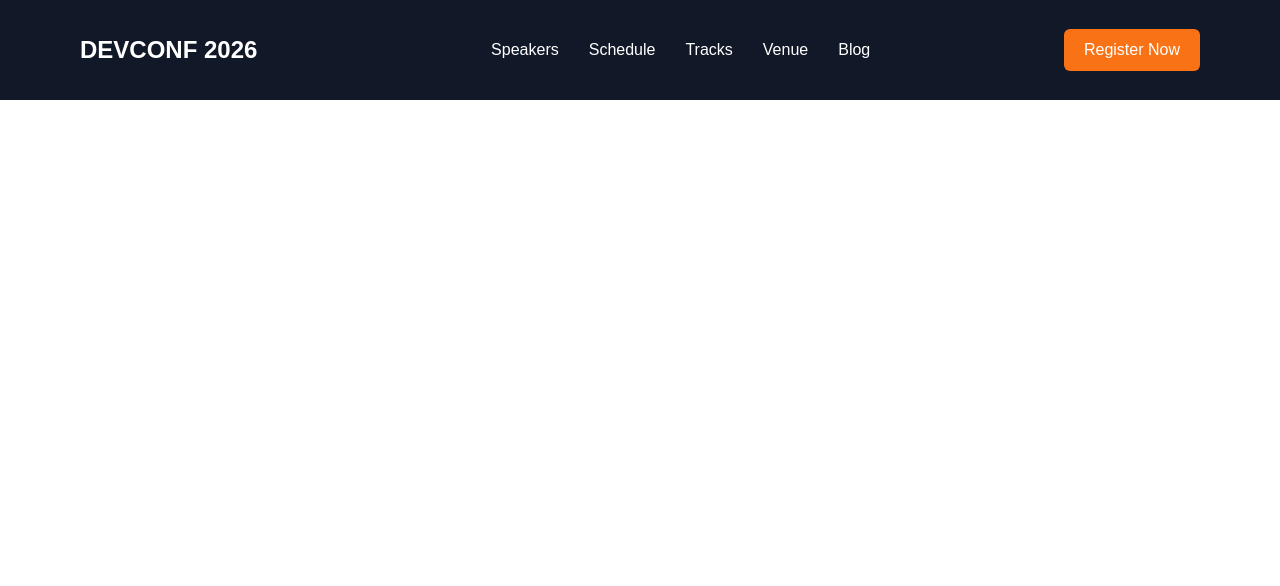
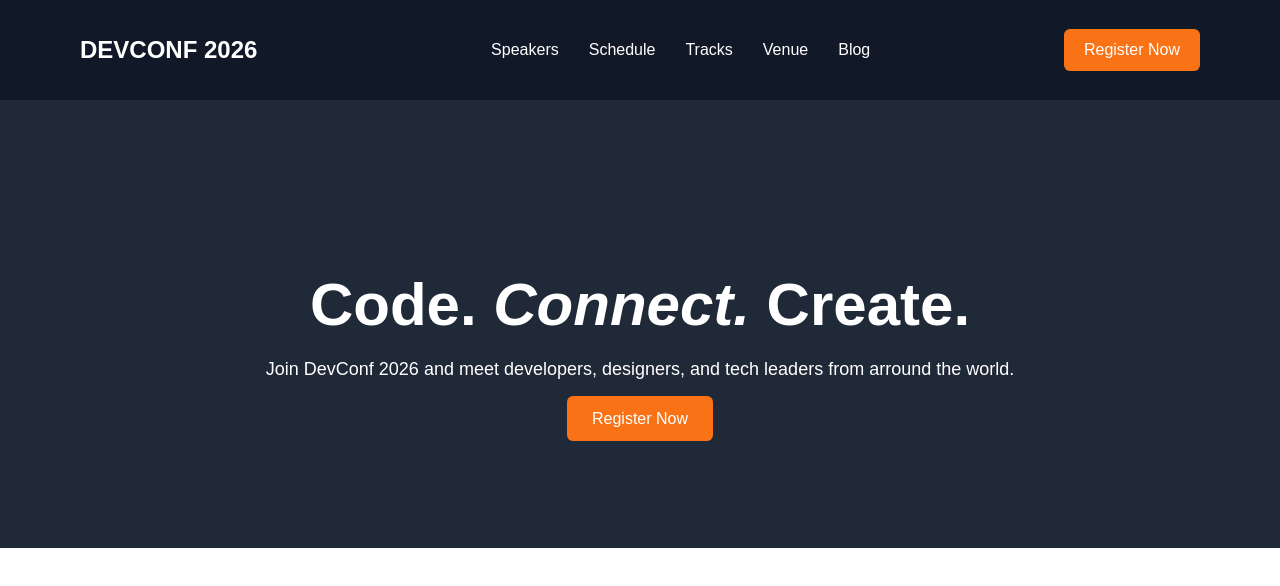
Before and after one commit to Suity234/My-1st-Assignment, a plain HTML site: page index.html in a window 1280 px wide. Drawn offline with Linux system fonts and the light colour scheme.

Commit message:
Added hero section

```diff
--- a/index.html
+++ b/index.html
@@ -25,6 +25,13 @@
 
     </header>
     <main>
+        <section class="hero">
+            <div class="hero-content">
+                <h1>Code. <em>Connect.</em> Create.</h1>
+                <p>Join DevConf 2026 and meet developers, designers, and tech leaders from arround the world.</p>
+                <a href="#" class="hero-btn">Register Now</a>
+            </div>
+        </section>
 
     </main>
     <footer>
--- a/style.css
+++ b/style.css
@@ -30,3 +30,24 @@ body {
     text-decoration: none;
     border-radius: 6px;
 }
+.hero {
+    background-color: #1f2937;
+    color: white;
+    text-align: center;
+    padding: 120px 20px;
+}
+.hero h1 {
+    font-size: 60px;
+    margin-bottom: 20px;
+}
+.hero p {
+    font-size: 18px;
+    margin-bottom: 30px;
+}
+.hero-btn {
+    background-color: #f97316;
+    color: white;
+    padding: 14px 25px;
+    text-decoration: none;
+    border-radius: 6px;
+}
```
